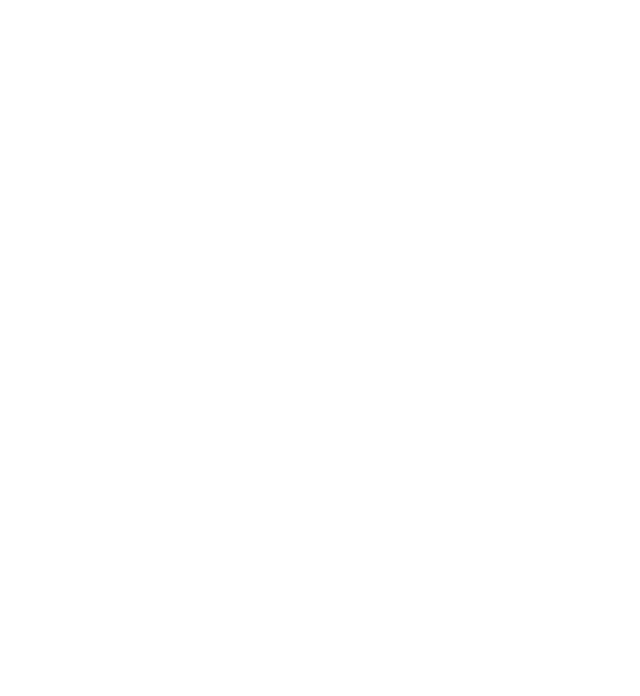
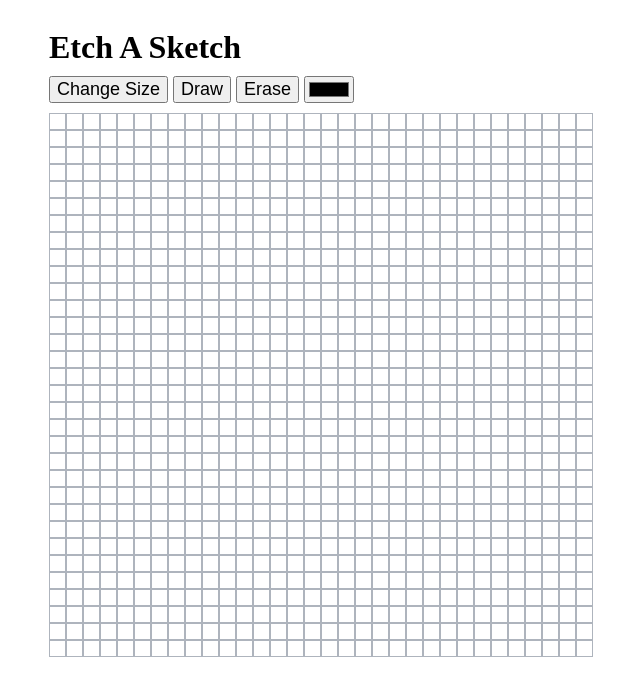
Before and after one commit to bunya017/the-odin-project, a plain HTML site: page foundations/etch-a-sketch/index.html in a window 1280 px wide. Shown: the whole page, without its empty margins (319-959 px from the left). Drawn offline with Linux system fonts and the light colour scheme.

Commit message:
refactor(etch-a-sketch): Add boxes

```diff
--- a/foundations/etch-a-sketch/index.html
+++ b/foundations/etch-a-sketch/index.html
@@ -7,7 +7,20 @@
   <link rel="stylesheet" href="style.css">
   <script src="script.js"></script>
 </head>
-<body>
-
+<body onload="init()" style="display: flex; justify-content: center;">
+  <div>
+    <div>
+      <h1 style="margin-bottom: 10px;">Etch A Sketch</h1>
+    </div>
+    <div class="buttons-div">
+      <button onclick="getSquareNum()">Change Size</button>
+      <button onclick="draw()">Draw</button>
+      <button onclick="erase()">Erase</button>
+      <input id="colorPicker" type="color" value="#ff0000">
+    </div>
+    <div style="width: 544px; height: 480px; display: flex; justify-content: center;">
+      <div id="draw-space"></div>
+    </div>
+</div>
 </body>
 </html>
--- a/foundations/etch-a-sketch/script.js
+++ b/foundations/etch-a-sketch/script.js
@@ -0,0 +1,46 @@
+let ACTION = 'draw'
+
+function paint (el) {
+  if (ACTION === 'draw') {
+    el.style.backgroundColor = document.getElementById('colorPicker').value
+   } else if (ACTION === 'erase') {
+    el.style.backgroundColor = ''
+   }
+}
+
+function erase () {
+  ACTION = 'erase'
+}
+
+function draw () {
+  ACTION = 'draw'
+}
+
+function drawSquares (num) {
+  let spaceDiv = document.getElementById('draw-space')
+  spaceDiv.innerHTML = ''
+  for (let i = 0; i < num; i++) {
+    for (let j = 0; j < num; j++) {
+      let squareDiv = document.createElement('div')
+      squareDiv.classList.add('square')
+      squareDiv.style.height = `${480 / num}px`
+      squareDiv.style.width = `${480 / num}px`
+      squareDiv.onmousemove = function () {
+        paint(this)
+      }
+      spaceDiv.appendChild(squareDiv)
+    }
+  }
+}
+
+function init () {
+  document.getElementById('colorPicker').value = '#fff'
+  drawSquares(32)
+}
+
+function getSquareNum () {
+  const num = Number(prompt('Enter number of squares (100 max):'))
+  if (num <= 100) {
+    drawSquares(num)
+  }
+}
--- a/foundations/etch-a-sketch/style.css
+++ b/foundations/etch-a-sketch/style.css
@@ -0,0 +1,19 @@
+#draw-space {
+  display: flex;
+  flex-flow: row wrap;
+  justify-content: center;
+}
+
+.square {
+  border: solid 1px #aeb4bd;
+}
+
+.buttons-div {
+  display: flex;
+  gap:  0 5px;
+  padding-bottom: 10px;
+}
+
+button {
+  font-size: 18px;
+}
```
